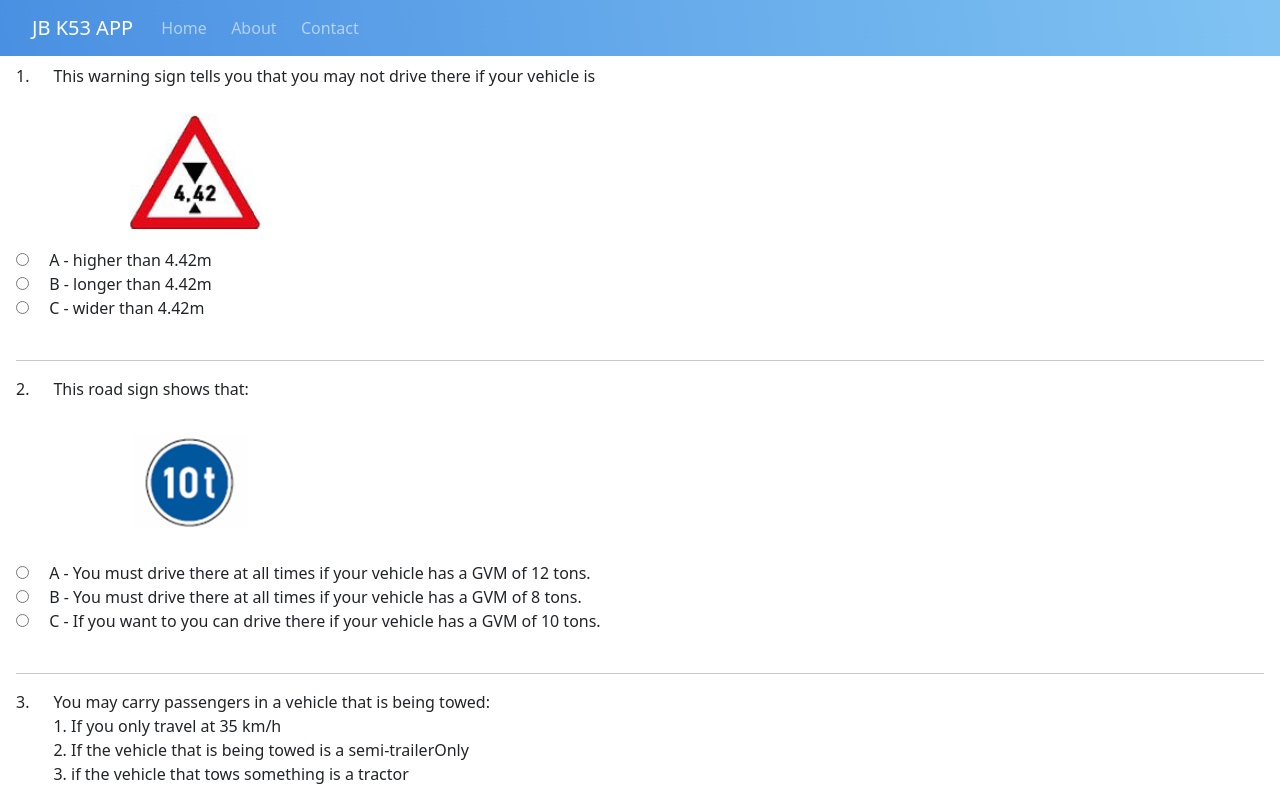
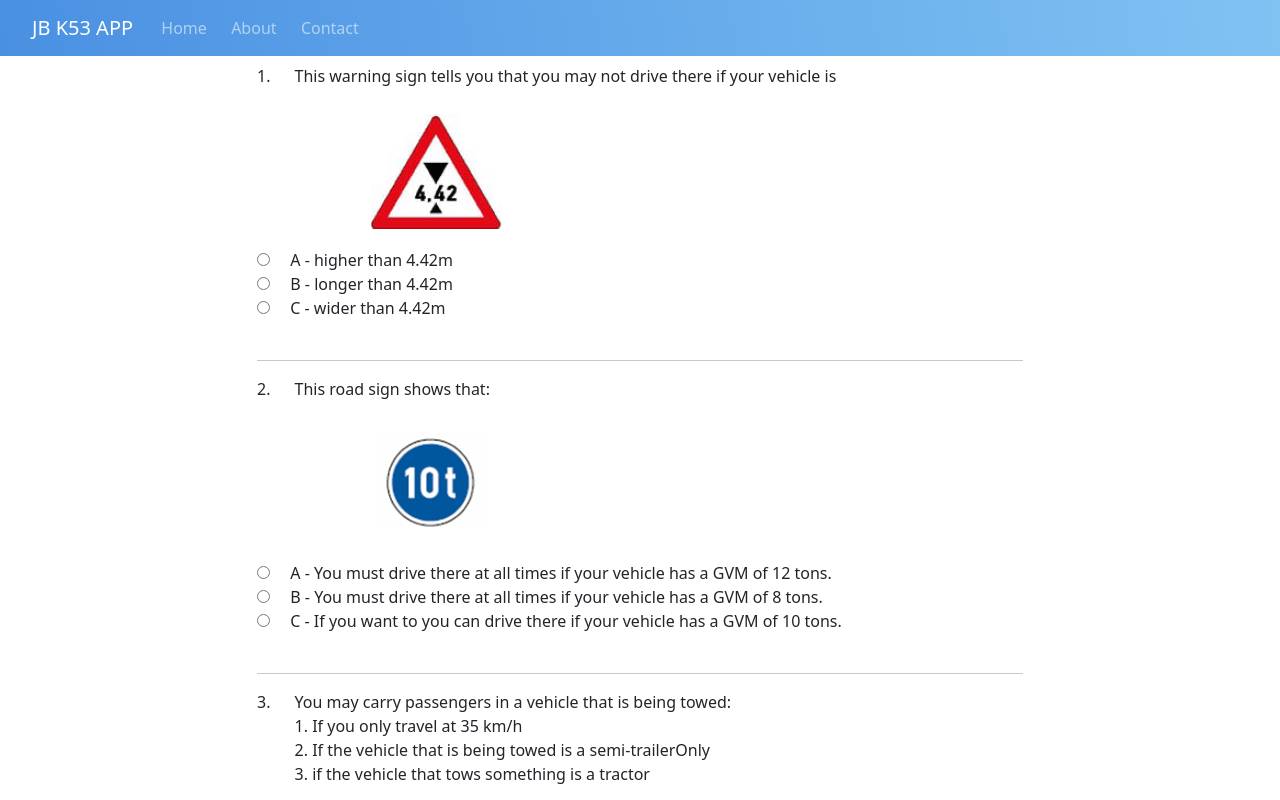
Before and after one commit to Jonathan-Baloyi/JbK53App, an Angular app: page /#/ in a window 1280 px wide. Shown: the top 800 px of the page. Built offline with nearby package versions, Linux system fonts and the light colour scheme.

Commit message:
Centered the items on large devices

```diff
--- a/src/app/components/core/learners-test/learners-test.component.html
+++ b/src/app/components/core/learners-test/learners-test.component.html
@@ -1,3 +1,6 @@
+<div class="container">
+  <div class="row justify-content-center">
+    <div class="col-lg-auto">
       <div *ngFor="let question of questions; let index = index">
         <div class="d-flex justify-content-start gap-4">
           <div>{{ index + 1 }}.</div>
@@ -64,3 +67,6 @@
         </div>
         <hr />
       </div>
+    </div>
+  </div>
+</div>
```
Also changed, not shown: 3 other files (tests, documents, lock files or other folders). Lines whose indentation alone changed are shown as unchanged.
